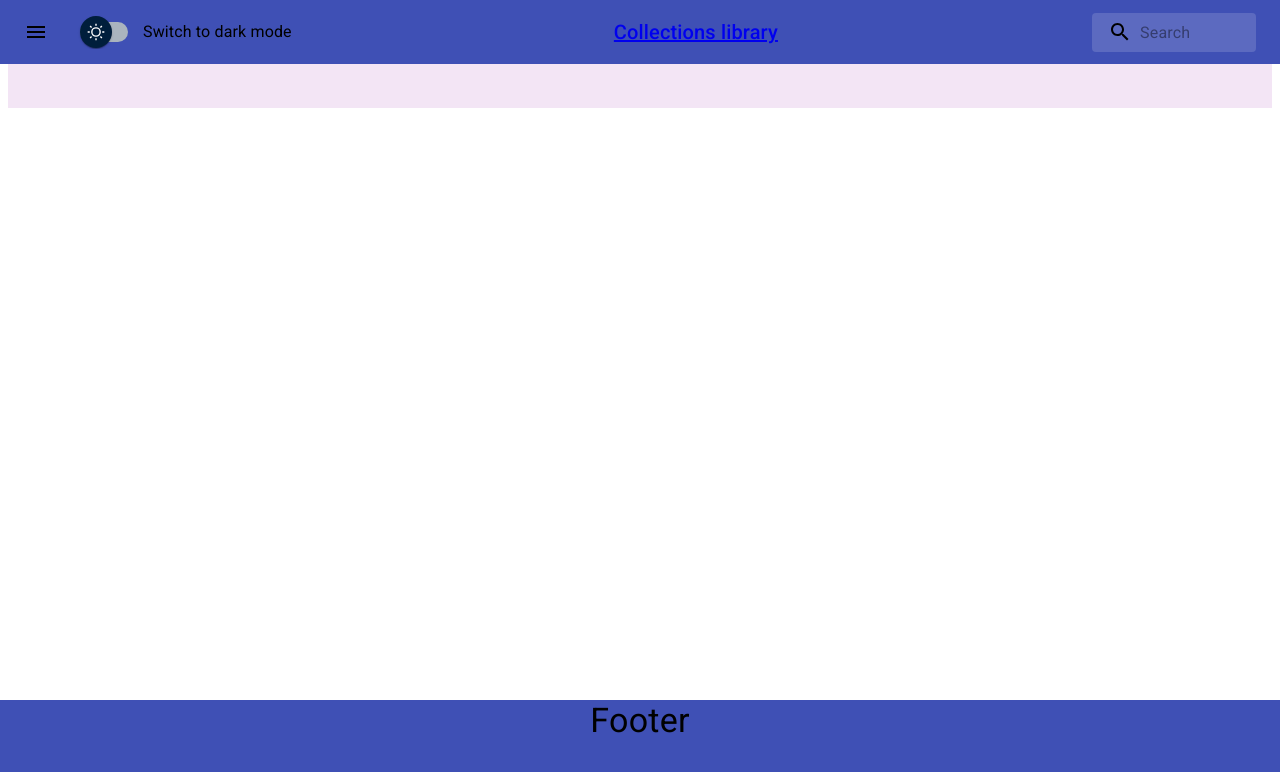
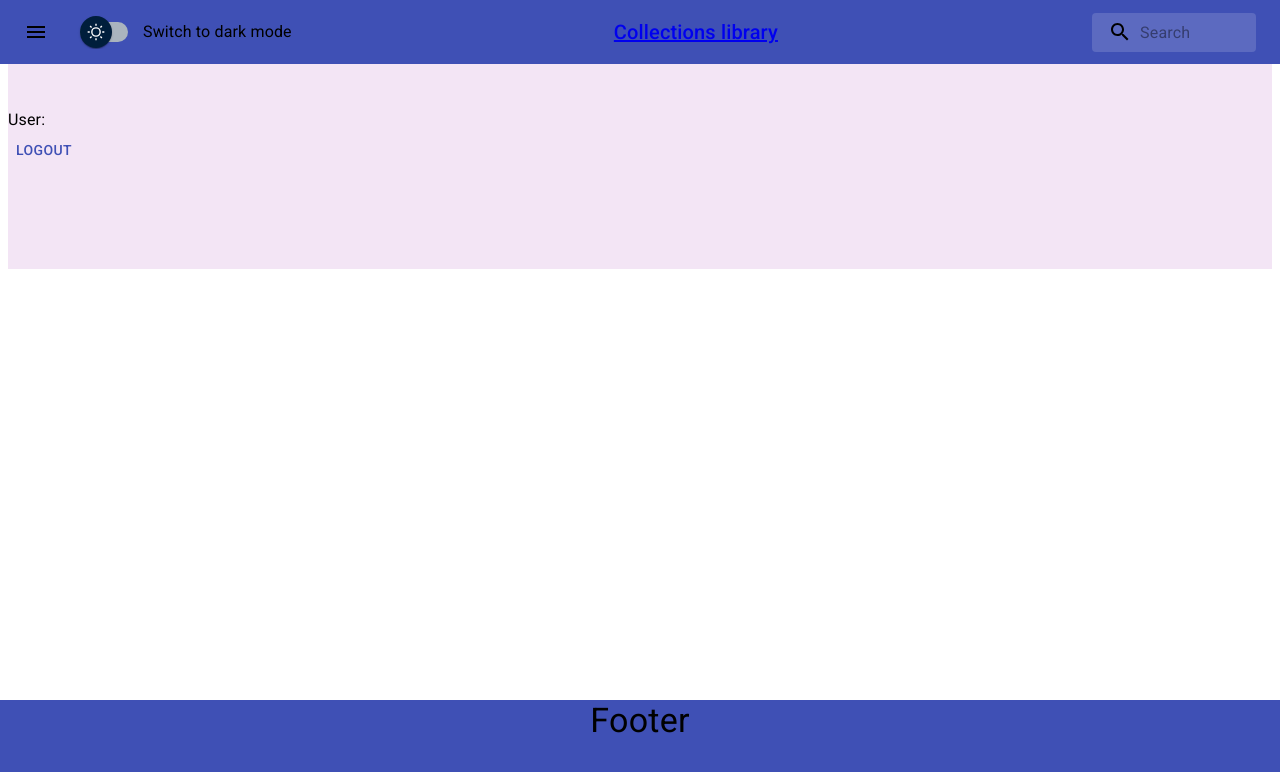
Before and after one commit to arty-mason/Project, a React (Create React App) app in the folder client/: page /user in a window 1280 px wide. Shown: the top 772 px of the page. Built offline with nearby package versions, Linux system fonts and the light colour scheme; no server answers.

Commit message:
Setting up sign up and log out auth

```diff
--- a/client/src/App.js
+++ b/client/src/App.js
@@ -10,6 +10,7 @@ import Signin from "./pages/auth/Signin";
 import Signup from "./pages/auth/Signup";
 import Home from "./pages/home/Home";
 import Admin from "./pages/admin/Admin"
+import User from "./pages/user/User"
 
 /// STATIC COMPONENTS
 import Wrapper from "./components/Wrapper";
@@ -34,6 +35,7 @@ function App() {
             <Route path="/signin" element={<Signin />} />
             <Route path="/signup" element={<Signup />} />
             <Route path="/admin" element={<Admin />} />
+            <Route path="/user" element={<User />} />
             <Route path="/" element={<Home />} />
           </Routes>
         </Wrapper>
--- a/client/src/components/TagCloud.jsx
+++ b/client/src/components/TagCloud.jsx
@@ -24,6 +24,7 @@ const Tags = () => (
       tags={data}
       randomSeed={500}
       style={{ width: 500, textAlign: "center" }}
+      onClick={(tag) => alert(`${tag.value} is clicked!`)}
     />
   </Box>
 );
--- a/client/src/context/AuthContext.js
+++ b/client/src/context/AuthContext.js
@@ -1,10 +1,10 @@
-import { createContext, useContext } from "react";
+import { createContext, useContext, useEffect, useState } from "react";
 
 import {
   createUserWithEmailAndPassword,
-  /* signInWithEmailAndPassword,
+  signInWithEmailAndPassword,
   signOut,
-  onAuthStateChanged */
+  onAuthStateChanged
 } from "firebase/auth"
 
 import { auth } from "../firebase"
@@ -12,13 +12,28 @@ import { auth } from "../firebase"
 const UserContext = createContext();
 
 export const AuthContextProvider = ({ children }) => {
+  const [user, setUser] = useState({});
 
   const createUser = (email, password) => {
     return createUserWithEmailAndPassword(auth, email, password);
+  };
+
+  const logout = () => {
+    return signOut(auth);
   }
 
+  useEffect(() => {
+    const unsubscribe = onAuthStateChanged(auth, (currentUser) => {
+      console.log(currentUser)
+      setUser(currentUser);
+    });
+    return () => {
+      unsubscribe();
+    }
+  }, []);
+
   return (
-    <UserContext.Provider value={{ createUser }}>
+    <UserContext.Provider value={{ createUser, user, logout }}>
       {children}
     </UserContext.Provider >
   )
--- a/client/src/pages/auth/Signup.jsx
+++ b/client/src/pages/auth/Signup.jsx
@@ -1,6 +1,6 @@
 import React, { useState } from "react";
 
-import { Link } from "react-router-dom";
+import { Link, useNavigate } from "react-router-dom";
 
 import { useUserAuth } from "../../context/AuthContext";
 
@@ -17,12 +17,15 @@ const Signup = () => {
 
   const { createUser } = useUserAuth();
 
+  const navigate = useNavigate();
+
   const handleSubmit = async (e) => {
     e.preventDefault();
     setError("");
     console.log(error);
     try {
       await createUser(login, password);
+      navigate("/user");
     } catch (e) {
       setError(e.message);
       console.log(e.message);
--- a/client/src/pages/user/User.jsx
+++ b/client/src/pages/user/User.jsx
@@ -1,7 +1,29 @@
 import React from "react";
+import { useNavigate } from "react-router-dom";
+import Box from "@mui/material/Box";
+import { Button, Typography } from "@mui/material";
+
+import { useUserAuth } from "../../context/AuthContext";
 
 const User = () => {
-  return <div>User</div>;
+  const { user, logout } = useUserAuth();
+  const navigate = useNavigate();
+  const handleLogout = async () => {
+    try {
+      await logout();
+      navigate("/");
+      console.log("You are logged out");
+    } catch (err) {
+      console.log(err.message);
+    }
+  };
+
+  return (
+    <Box>
+      <Typography>User: {user && user.email}</Typography>
+      <Button onClick={handleLogout}>Logout</Button>
+    </Box>
+  );
 };
 
 export default User;
```
